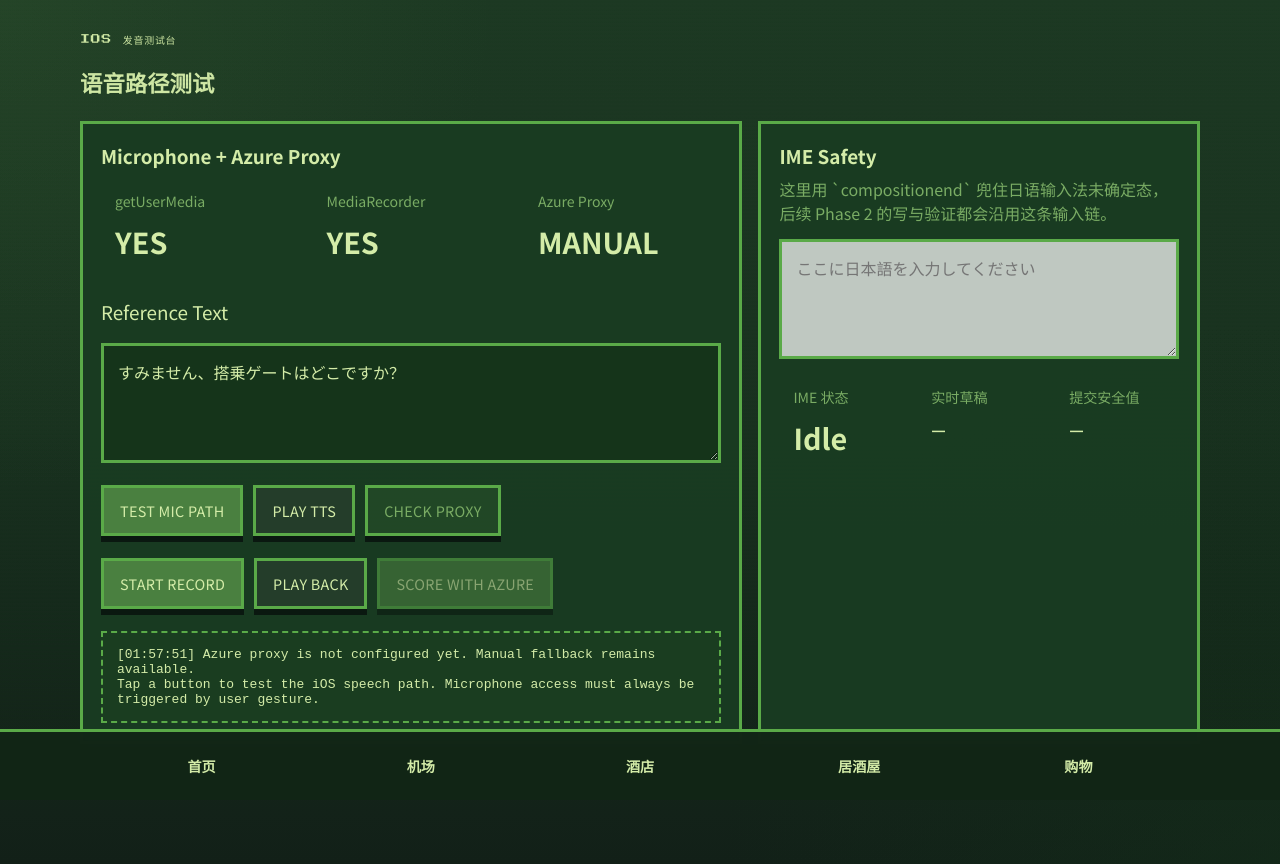
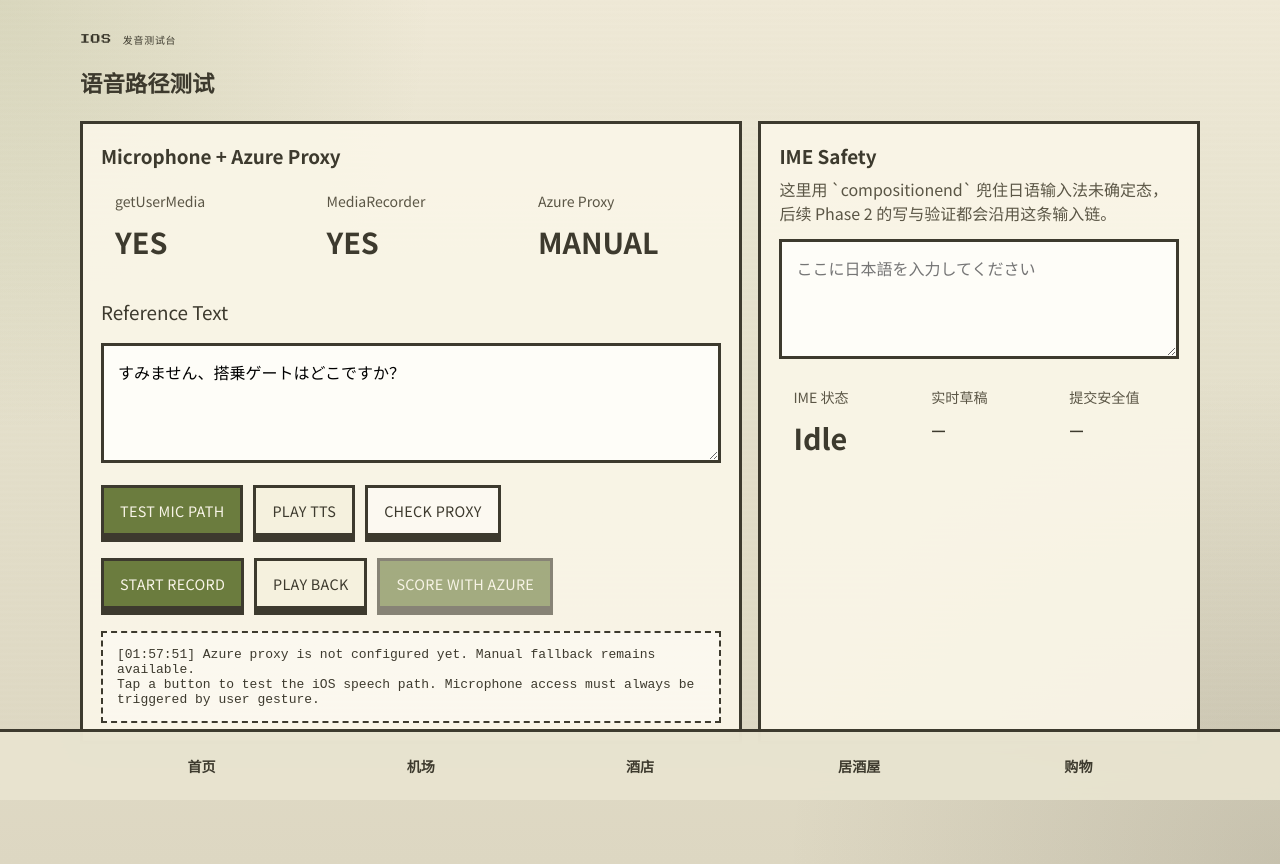
Before and after one commit to bebop-m/japan, a Next.js app: page /speech-lab in a window 1280 px wide. Built offline with nearby package versions, Linux system fonts and the light colour scheme.

Commit message:
Revert "CLAUDE审美版"
This reverts commit 5e461cb99e18abffda3d8338ed09a38ef4c57ed4.

```diff
--- a/src/app/globals.css
+++ b/src/app/globals.css
@@ -1,15 +1,15 @@
 :root {
-  --bg: #1a3220;
-  --bg-soft: #243d2a;
-  --panel: rgba(26, 60, 34, 0.96);
-  --ink: #d4eca8;
-  --ink-soft: #7aac64;
-  --accent: #4a8040;
-  --accent-strong: #3a6432;
-  --danger: #e05050;
-  --success: #64d450;
-  --shadow: #0a1810;
-  --border: #5aaa48;
+  --bg: #e8e4d0;
+  --bg-soft: #f5f1de;
+  --panel: rgba(250, 246, 232, 0.92);
+  --ink: #3d3a2e;
+  --ink-soft: #5b5646;
+  --accent: #6b7c3e;
+  --accent-strong: #556431;
+  --danger: #8b3a3a;
+  --success: #3a6b4a;
+  --shadow: #857d63;
+  --border: #3d3a2e;
   --font-display: "Press Start 2P";
   --font-body: "Noto Sans JP";
 }
@@ -28,9 +28,9 @@ body {
   min-height: 100vh;
   font-family: var(--font-body), sans-serif;
   background:
-    radial-gradient(circle at top left, rgba(74, 128, 64, 0.18), transparent 32%),
-    radial-gradient(circle at bottom right, rgba(20, 48, 26, 0.5), transparent 36%),
-    linear-gradient(180deg, #1e3a24 0%, var(--bg) 50%, #122018 100%);
+    radial-gradient(circle at top left, rgba(107, 124, 62, 0.16), transparent 28%),
+    radial-gradient(circle at bottom right, rgba(61, 58, 46, 0.14), transparent 32%),
+    linear-gradient(180deg, #f0ead8 0%, var(--bg) 30%, #ddd7c2 100%);
   color: var(--ink);
 }
 
@@ -39,9 +39,9 @@ body::before {
   position: fixed;
   inset: 0;
   pointer-events: none;
-  background-image: linear-gradient(transparent 0, rgba(10, 30, 14, 0.12) 50%, transparent 100%);
-  background-size: 100% 4px;
-  opacity: 0.5;
+  background-image: linear-gradient(transparent 0, rgba(61, 58, 46, 0.04) 50%, transparent 100%);
+  background-size: 100% 6px;
+  opacity: 0.35;
 }
 
 a {
@@ -68,7 +68,6 @@ main {
   position: relative;
   border: 3px solid var(--border);
   background: var(--panel);
-  box-shadow: 0 6px 0 0 var(--shadow);
   padding: 18px;
 }
 
@@ -177,11 +176,11 @@ main {
   padding: 12px 16px;
   border: 3px solid var(--border);
   background: var(--accent);
-  color: var(--ink);
+  color: #f8f4e7;
   font-family: var(--font-body), sans-serif;
   font-size: 0.9rem;
   letter-spacing: 0.02em;
-  box-shadow: 0 6px 0 0 var(--shadow);
+  box-shadow: 0 6px 0 0 var(--border);
   transition: transform 140ms ease, box-shadow 140ms ease, background 140ms ease;
 }
 
@@ -191,13 +190,13 @@ main {
 }
 
 .pixel-button.ghost {
-  background: rgba(74, 128, 64, 0.18);
-  color: var(--ink-soft);
+  background: rgba(255, 255, 255, 0.45);
+  color: var(--ink);
 }
 
 .pixel-button:active {
   transform: translateY(2px);
-  box-shadow: 0 4px 0 0 var(--shadow);
+  box-shadow: 0 4px 0 0 var(--border);
 }
 
 .pixel-button[aria-disabled="true"] {
@@ -337,11 +336,11 @@ main {
 .titleboy-screen-shell {
   position: relative;
   padding: 12px;
-  border: 4px solid #0d1f10;
-  background: linear-gradient(180deg, #2a4a28 0%, #1a3220 100%);
+  border: 4px solid #1a2f19;
+  background: linear-gradient(180deg, #dfe7af 0%, #b9cb74 100%);
   box-shadow:
-    0 8px 0 0 #0d1f10,
-    inset 0 0 0 2px rgba(90, 170, 72, 0.12);
+    0 8px 0 0 #1a2f19,
+    inset 0 0 0 2px rgba(26, 47, 25, 0.16);
   overflow: hidden;
 }
 
@@ -350,9 +349,9 @@ main {
   position: absolute;
   inset: 0;
   pointer-events: none;
-  background: linear-gradient(rgba(10, 30, 14, 0.14) 50%, transparent 50%);
+  background: linear-gradient(rgba(255, 255, 255, 0.06) 50%, transparent 50%);
   background-size: 100% 4px;
-  opacity: 0.55;
+  opacity: 0.18;
 }
 
 .titleboy-screen-top {
@@ -646,7 +645,7 @@ main {
   grid-template-columns: repeat(3, 1fr);
   gap: 8px;
   padding-top: 8px;
-  border-top: 2px solid rgba(90, 170, 72, 0.22);
+  border-top: 2px solid rgba(61, 58, 46, 0.18);
 }
 
 .titleboy-footer-stat {
@@ -868,7 +867,7 @@ main {
   text-align: center;
   font-family: var(--font-display), var(--font-body), monospace;
   font-size: 0.56rem;
-  background: rgba(30, 70, 36, 0.4);
+  background: rgba(255, 255, 255, 0.45);
 }
 
 .step-pill.active {
@@ -882,7 +881,7 @@ main {
 
 .turn {
   border: 2px solid var(--border);
-  background: rgba(30, 70, 36, 0.55);
+  background: rgba(255, 255, 255, 0.5);
   padding: 14px;
 }
 
@@ -935,7 +934,7 @@ rt {
   bottom: 0;
   z-index: 30;
   border-top: 3px solid var(--border);
-  background: rgba(18, 38, 22, 0.97);
+  background: rgba(232, 228, 208, 0.95);
   backdrop-filter: blur(12px);
 }
 
@@ -970,7 +969,7 @@ rt {
 .log-box {
   border: 2px dashed var(--border);
   padding: 14px;
-  background: rgba(30, 68, 36, 0.3);
+  background: rgba(255, 255, 255, 0.38);
 }
 
 .input-lab textarea {
@@ -986,8 +985,7 @@ rt {
   min-height: 120px;
   resize: vertical;
   border: 3px solid var(--border);
-  background: rgba(20, 52, 26, 0.8);
-  color: var(--ink);
+  background: rgba(255, 255, 255, 0.72);
   padding: 14px;
 }
 
@@ -999,8 +997,7 @@ rt {
 .choice-button {
   width: 100%;
   border: 3px solid var(--border);
-  background: rgba(30, 68, 36, 0.6);
-  color: var(--ink);
+  background: rgba(255, 255, 255, 0.65);
   padding: 14px;
   text-align: left;
 }
@@ -1031,8 +1028,7 @@ rt {
   width: 100%;
   min-height: 52px;
   border: 3px solid var(--border);
-  background: rgba(20, 52, 26, 0.8);
-  color: var(--ink);
+  background: rgba(255, 255, 255, 0.72);
   padding: 12px 14px;
 }
 
```
Also changed, not shown: public/fallback-nVRS8igfOeJ5ISiX129__.js (renamed from public/fallback-313BxLi0bAPUTZ1OfHKjJ.js).
